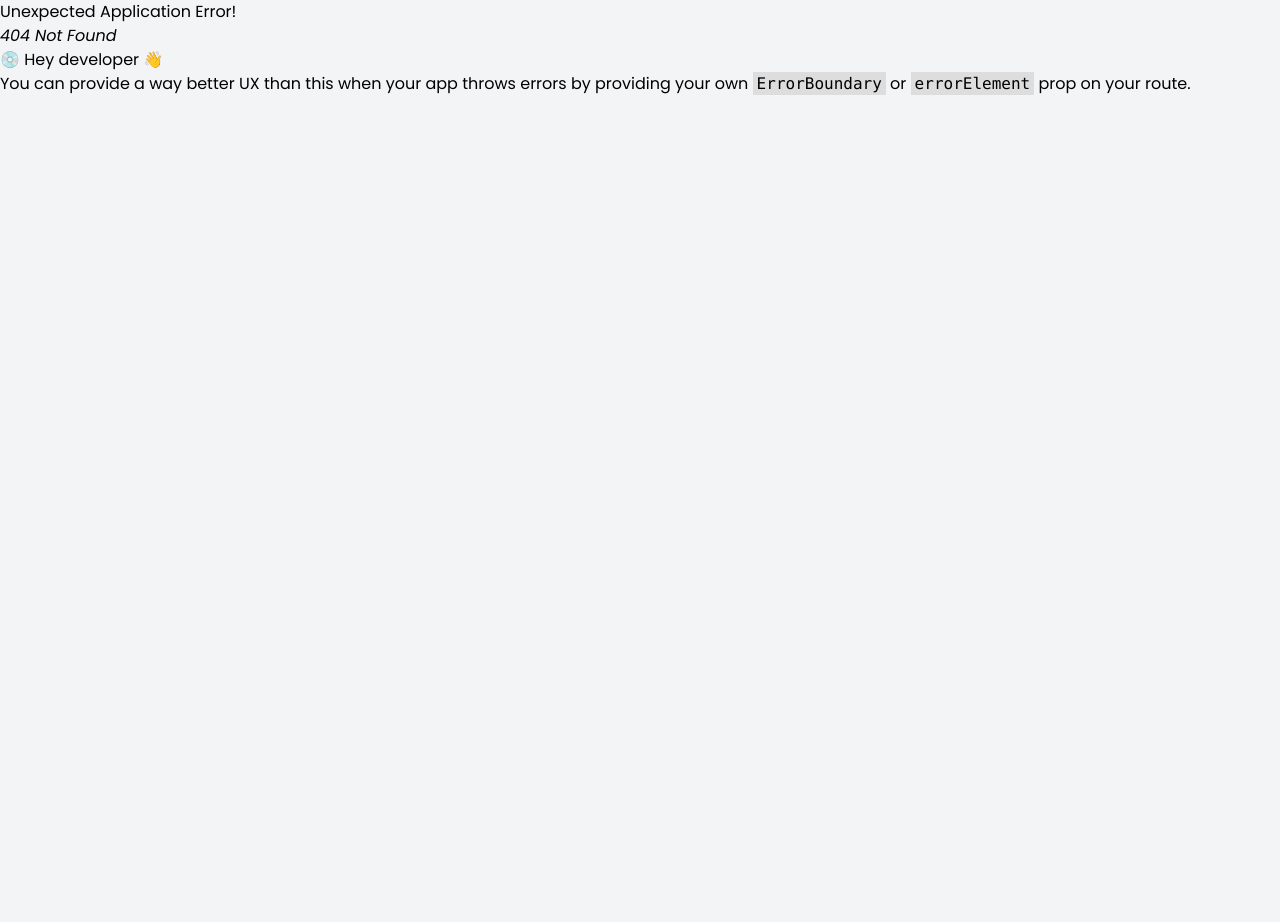
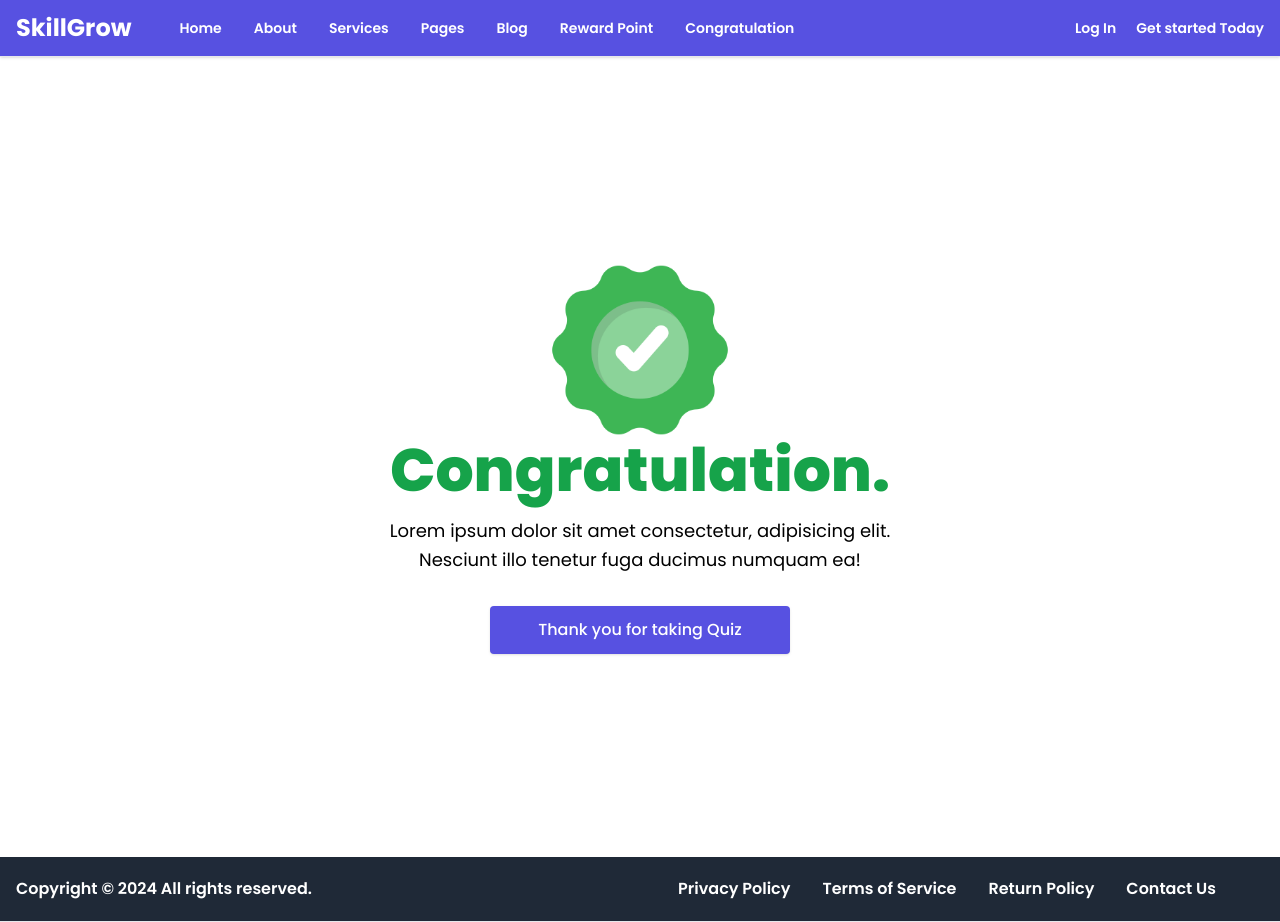
Before and after one commit to SurajKushwaha23/skillgrow, a React (Vite) app: page /congratulation in a window 1280 px wide. Before the commit this address had no page. Before the commit the page ends 800 px from the top, so only its background shows below. Built offline with nearby package versions, Linux system fonts and the light colour scheme.

Commit message:
Create new page and change folder structure

```diff
--- /dev/null
+++ b/src/assets/components/congratulation/Congratulation.jsx
@@ -0,0 +1,34 @@
+import React from "react";
+
+function Congratulation() {
+  return (
+    <>
+      <section className="bg-white">
+        <div className="mx-auto max-w-screen-xl px-4 py-12 lg:flex lg:h-screen lg:items-center">
+          <div className="mx-auto text-center">
+            <img src="/success.png" className="w-[180px] flex mx-auto" />
+            <h1 className="text-6xl text-green-600 font-extrabold">
+              Congratulation.
+            </h1>
+
+            <p className="mt-4 max-w-xl sm:text-lg/relaxed">
+              Lorem ipsum dolor sit amet consectetur, adipisicing elit. Nesciunt
+              illo tenetur fuga ducimus numquam ea!
+            </p>
+
+            <div className="mt-8 flex flex-wrap justify-center gap-4">
+              <a
+                className="block w-full rounded bg-blue-primary px-12 py-3 text-md font-medium text-white shadow hover:bg-blue-primary focus:outline-none focus:ring active:bg-blue-primary sm:w-auto"
+                href="#"
+              >
+                Thank you for taking Quiz
+              </a>
+            </div>
+          </div>
+        </div>
+      </section>
+    </>
+  );
+}
+
+export default Congratulation;
--- a/src/assets/components/header/Header.jsx
+++ b/src/assets/components/header/Header.jsx
@@ -28,8 +28,8 @@ const menuItems = [
     href: "#",
   },
   {
-    name: "Contact",
-    href: "#",
+    name: "Congratulation",
+    href: "congratulation",
   },
 ];
 
--- a/src/assets/Pages/home/Home.jsx
+++ b/src/assets/components/index/Index.jsx
@@ -52,7 +52,7 @@ const categories = [
   },
 ];
 
-function Home() {
+function Index() {
   return (
     <>
       <div className="relative w-full bg-white">
@@ -128,4 +128,4 @@ function Home() {
   );
 }
 
-export default Home;
+export default Index;
--- a/src/main.jsx
+++ b/src/main.jsx
@@ -3,9 +3,10 @@ import ReactDOM from "react-dom/client";
 import App from "./App.jsx";
 import { createBrowserRouter, RouterProvider } from "react-router-dom";
 import "./index.css";
-import Login from "./assets/Pages/login/login.jsx";
-import Register from "./assets/Pages/registration/registration.jsx";
-import Home from "./assets/Pages/home/Home.jsx";
+import Login from "./assets/components/login/login.jsx";
+import Register from "./assets/components/registration/Registration.jsx";
+import Index from "./assets/components/index/Index.jsx";
+import Congratulation from "./assets/components/congratulation/Congratulation.jsx";
 
 const router = createBrowserRouter([
   {
@@ -24,7 +25,12 @@ const router = createBrowserRouter([
     children: [
       {
         path: "/",
-        element: <Home />,
+        element: <Index />,
+        message: "",
+      },
+      {
+        path: "congratulation",
+        element: <Congratulation />,
         message: "",
       },
     ],
```
Also changed, not shown: public/announcement.gif (added), public/success.png (added), src/assets/components/login/login.jsx (renamed from src/assets/Pages/login/login.jsx), src/assets/components/registration/Registration.jsx (renamed from src/assets/Pages/registration/registration.jsx).
